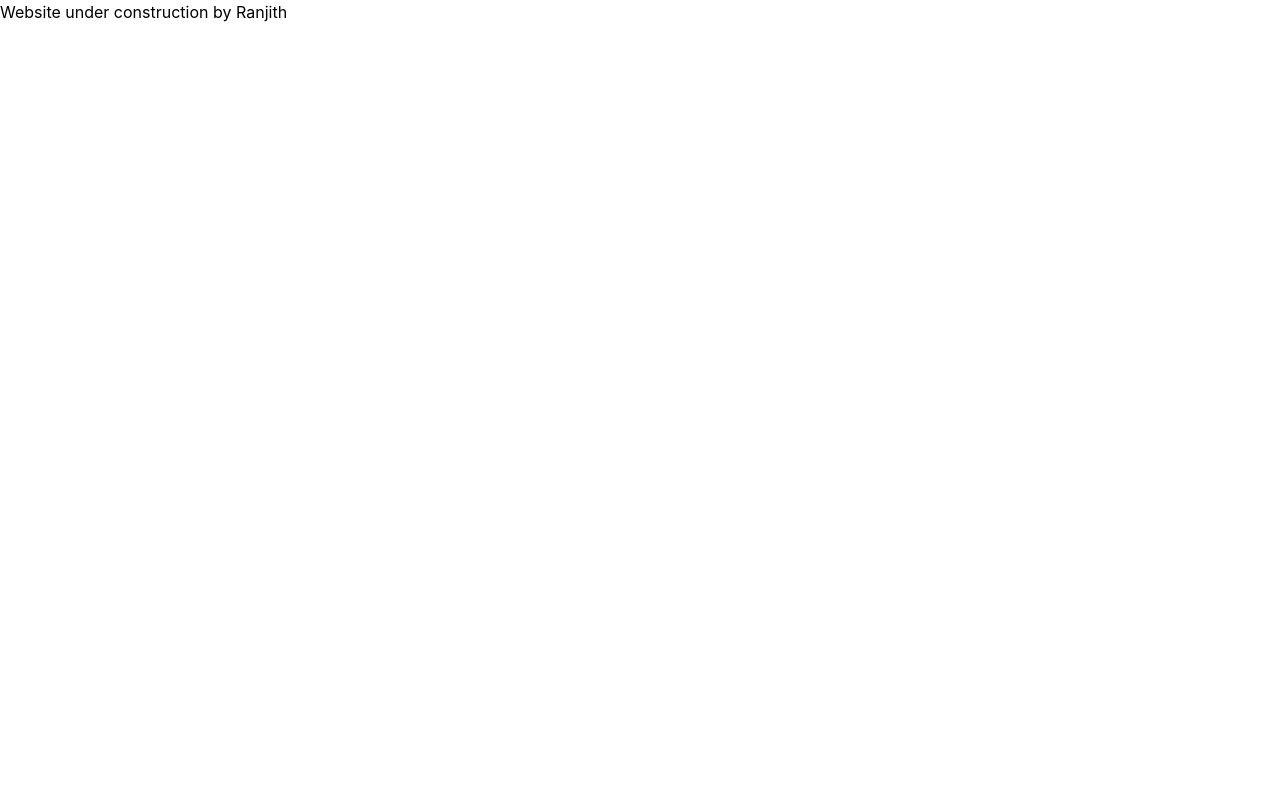
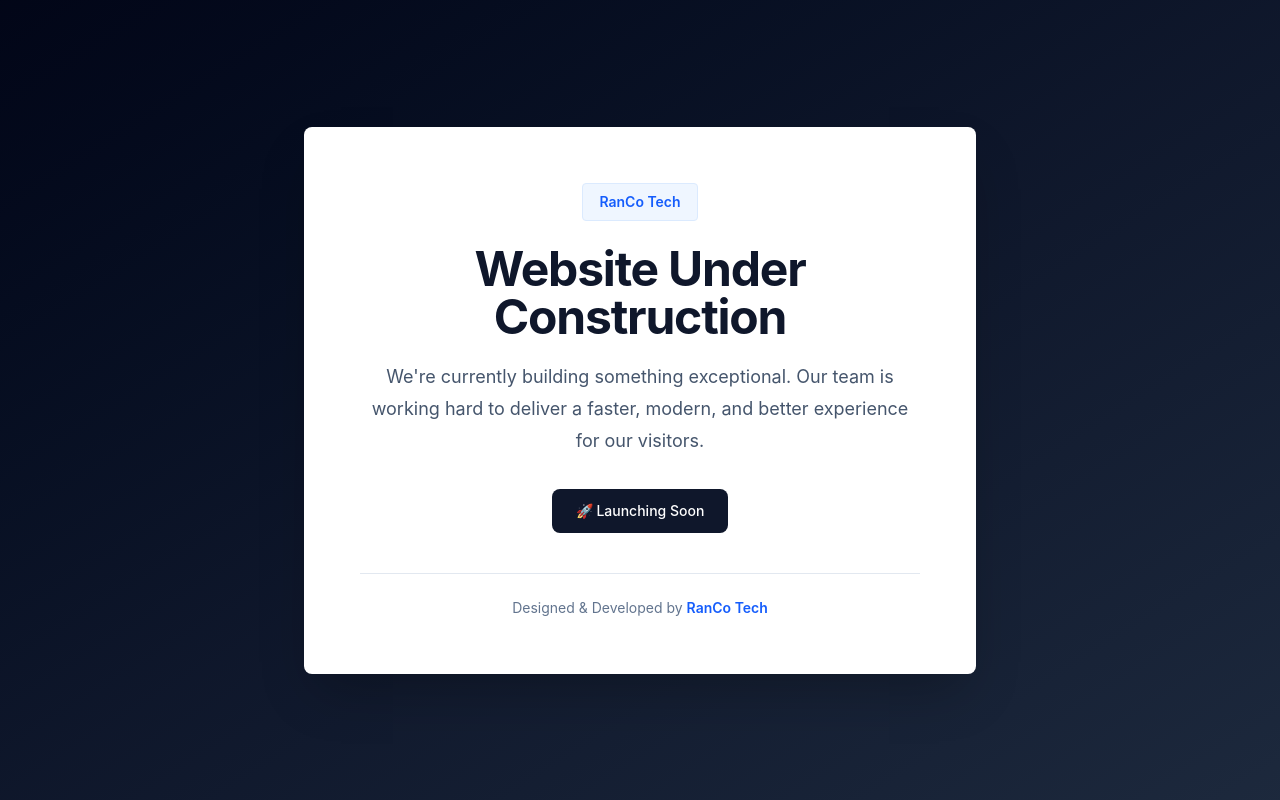
Before and after one commit to RanjithKumarKarnan/mathisnest, a React (Vite) app: page / in a window 1280 px wide. Built offline with nearby package versions, Linux system fonts and the light colour scheme.

Commit message:
Feat : Initiated

```diff
--- a/src/App.tsx
+++ b/src/App.tsx
@@ -2,10 +2,35 @@
 
 function App() {
   return (
-    <>
-      <h1>Website under construction by Ranjith</h1>
-    </>
-  )
+    <div className="min-h-screen bg-gradient-to-br from-slate-950 via-slate-900 to-slate-800 flex items-center justify-center px-6">
+      <div className="w-full max-w-2xl rounded-lg bg-white p-10 md:p-14 text-center shadow-2xl">
+        <div className="inline-flex items-center rounded border border-blue-100 bg-blue-50 px-4 py-2 text-sm font-semibold text-blue-600">
+          RanCo Tech
+        </div>
+
+        <h1 className="mt-6 text-4xl md:text-5xl font-bold tracking-tight text-slate-900">
+          Website Under Construction
+        </h1>
+
+        <p className="mt-5 text-base md:text-lg leading-8 text-slate-600">
+          We're currently building something exceptional. Our team is working
+          hard to deliver a faster, modern, and better experience for our
+          visitors.
+        </p>
+
+        <div className="mt-8 inline-flex items-center rounded-lg bg-slate-900 px-6 py-3 text-sm font-medium text-white">
+          🚀 Launching Soon
+        </div>
+
+        <div className="mt-10 border-t border-slate-200 pt-6 text-sm text-slate-500">
+          Designed & Developed by{" "}
+          <a href="https://rancotechnology.com/" className="font-semibold text-blue-600" target="_blank">
+            RanCo Tech
+          </a>
+        </div>
+      </div>
+    </div>
+  );
 }
 
-export default App
+export default App;
```
